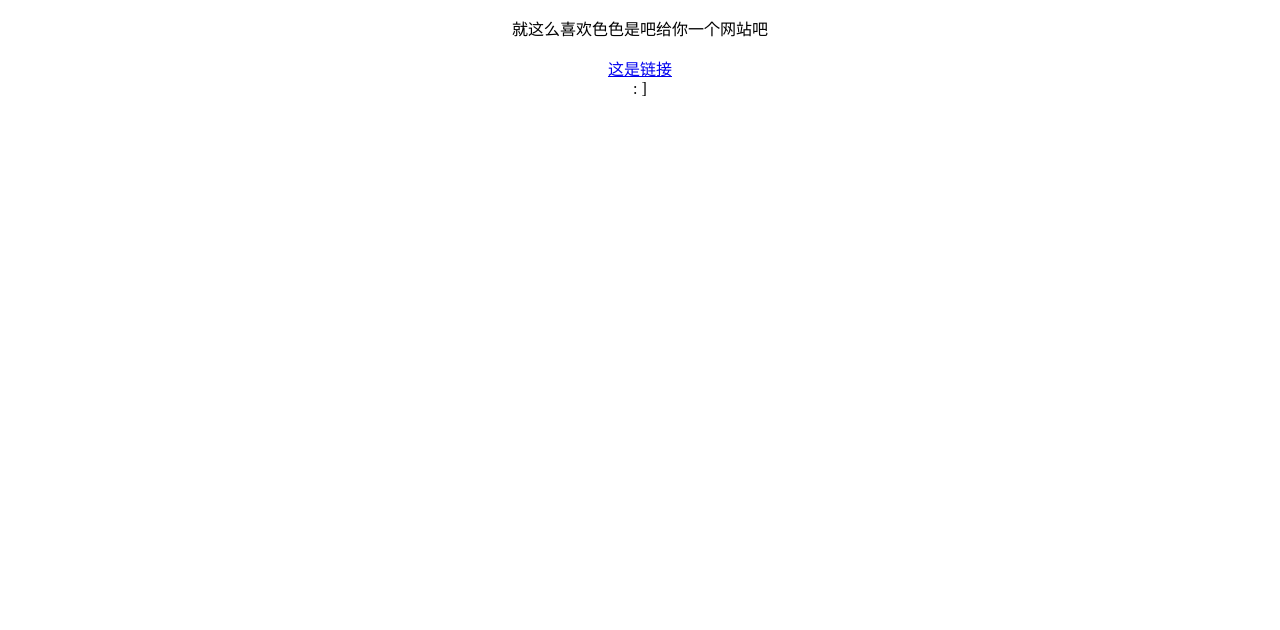
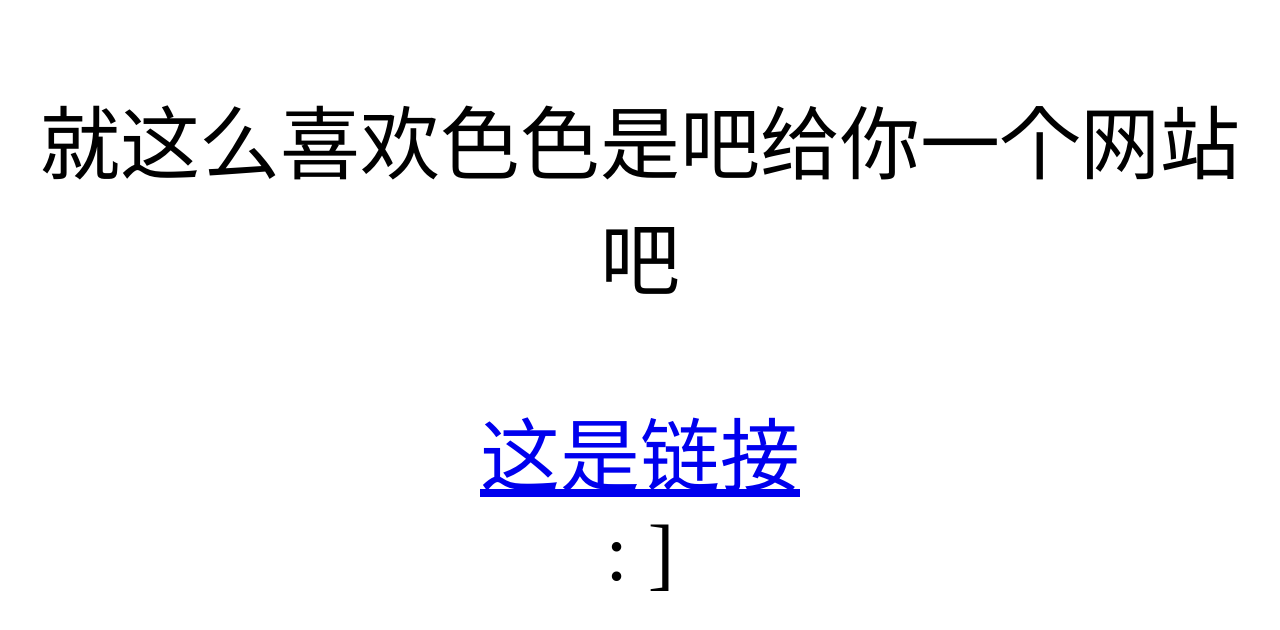
Before and after one commit to ywjsjdys/111, a plain HTML site: page index.html in a window 1280 px wide. Drawn offline with Linux system fonts and the light colour scheme.

Commit message:
Add files via upload

```diff
--- a/index.html
+++ b/index.html
@@ -4,7 +4,7 @@
     <meta charset="UTF-8" />
     <title>更多分类</title>
 </head>
-<body style="font-size: 100%;
+<body style="font-size: 500%;
 text-align: center;">
 <p>就这么喜欢色色是吧给你一个网站吧</p>
 <div>
```
